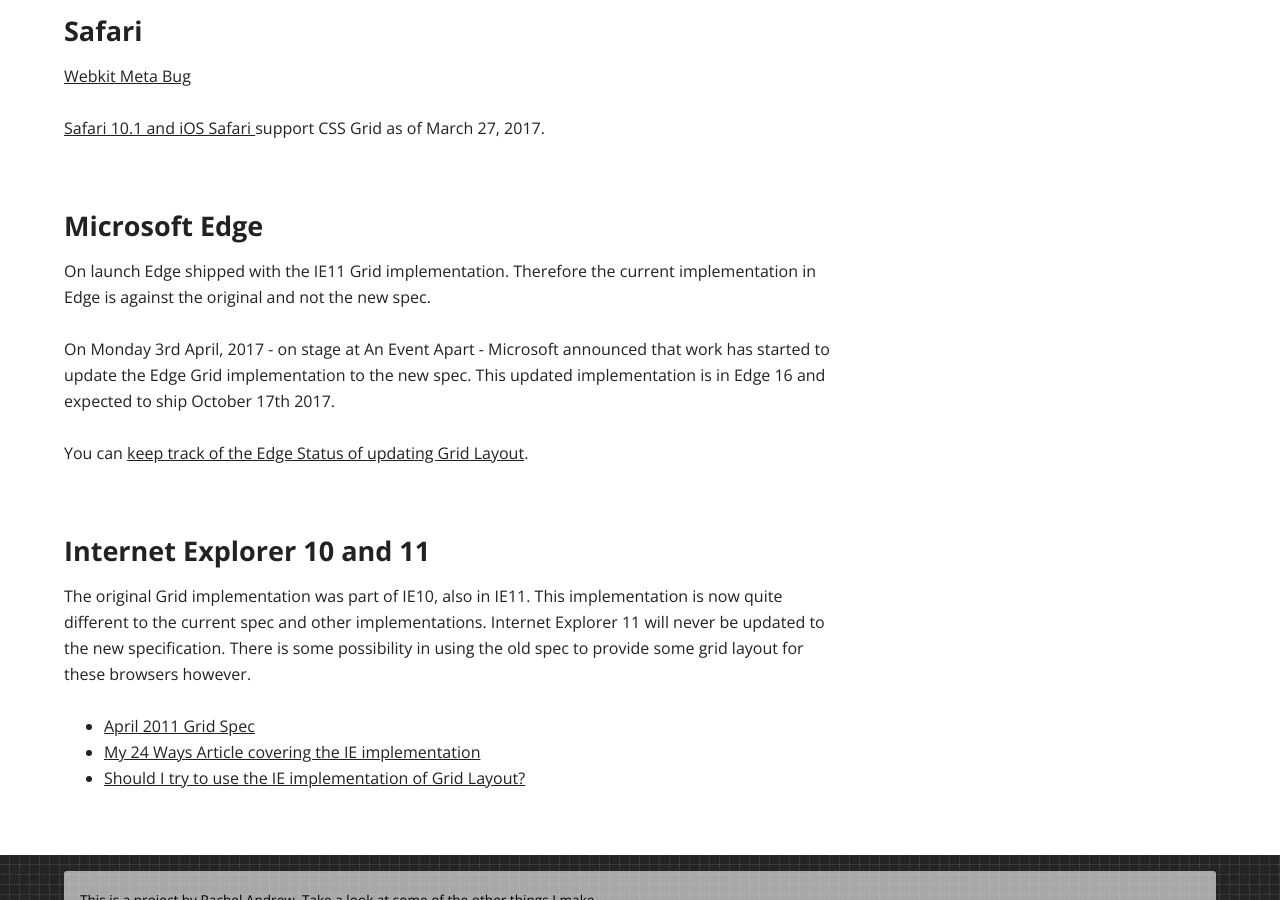
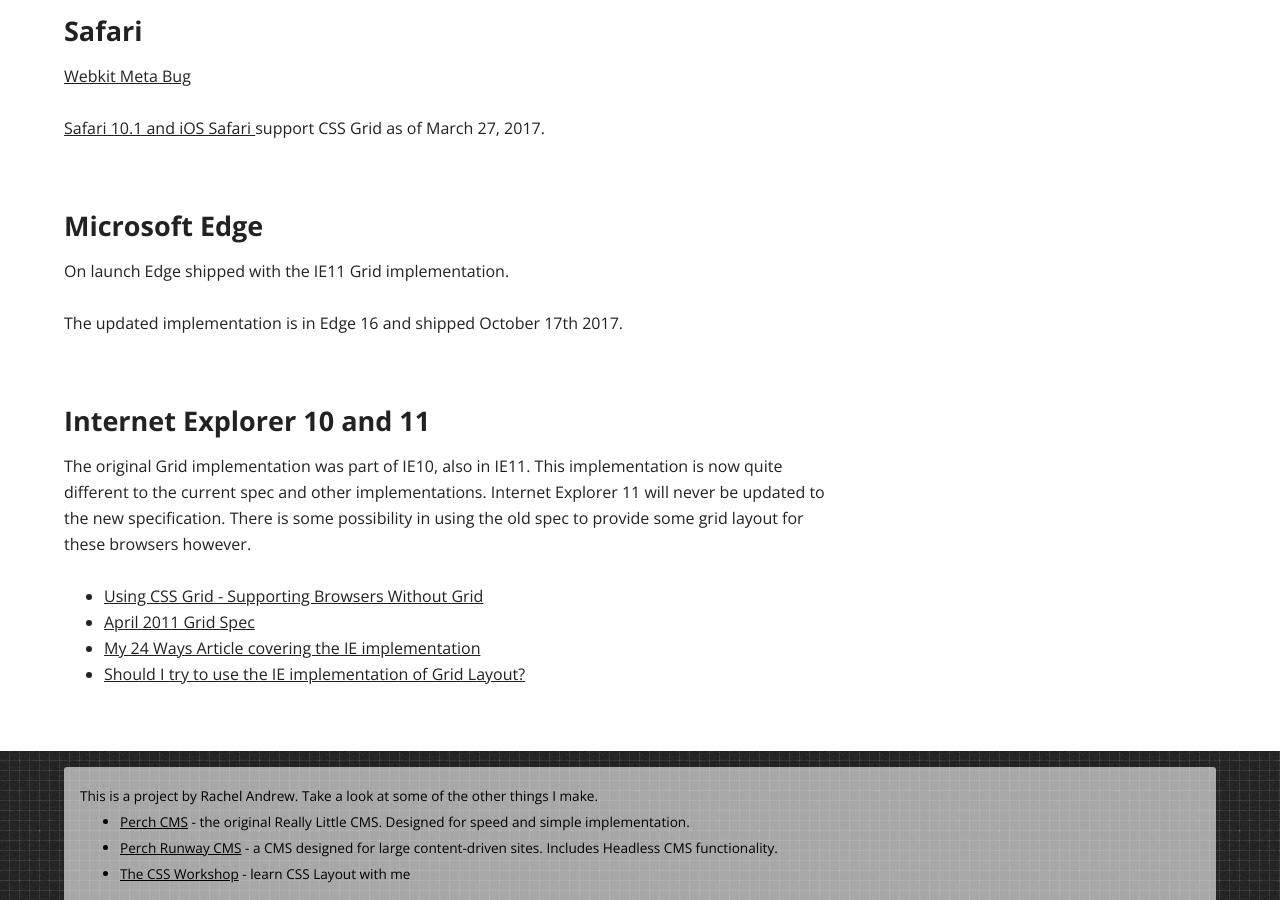
Before and after one commit to rachelandrew/grid-by-example, a Jekyll site: the page built from browsers/index.md, in a window 1280 px wide and 900 px high, scrolled down 1314 px. Built offline with Jekyll 4.4.1, drawn with Linux system fonts in a browser that asks for light colours; a script that is not in the unit is left out; comment, search, counter and statistics services are not loaded.

Commit message:
content sizing video

```diff
--- a/_layouts/learn.html
+++ b/_layouts/learn.html
@@ -170,6 +171,7 @@
           <div class="learn-article panel-box">
             <h3>Articles and blog posts</h3>
             <ul>
+              <li><a href="https://www.smashingmagazine.com/2017/11/css-grid-supporting-browsers-without-grid/">Using CSS Grid: Supporting browsers without grid</a></li>
               <li><a href="https://developer.mozilla.org/en-US/docs/Web/CSS/CSS_Grid_Layout/CSS_Grid_and_Progressive_Enhancement">MDN: CSS Grid Layout and Progressive enhancement</a></li>
               <li><a href="https://developer.mozilla.org/en-US/docs/Web/CSS/CSS_Grid_Layout/CSS_Grid_Layout_and_Accessibility">MDN: CSS Grid Layout and accessibility</a></li>
               <li><a href="https://rachelandrew.co.uk/css/cheatsheets/grid-fallbacks">Fallbacks and Overrides cheatsheet</a></li>
--- a/_layouts/video.html
+++ b/_layouts/video.html
@@ -21,8 +21,10 @@
 
       {{ content }}
 
+      <p><em>Many of these videos were produced prior to Grid landing in browsers. So there may be some references to when Grid ships or to browsers not supporting Grid yet. Grid is now available in Chrome, Firefox, Safari and Edge. Enjoy!</em></p>
+
       <div class="box">
-        <h4>Become a CSS Layout expert in 2017!</h4>
+        <h4>Become a CSS Layout expert in 2018!</h4>
         <p>I hope you like these tutorials. If this is a style of learning you enjoy then check out my <a href="https://thecssworkshop.com/?utm_source=gridbyexample&utm_content=video">CSS Layout Workshop</a>. Learn layout from the basics through to new and advanced features including flexbox, Grid, CSS Shapes and more.</p>
       </div>
 
--- a/browsers/index.md
+++ b/browsers/index.md
@@ -36,16 +36,15 @@ The Blink implementation has been carried out by Igalia, sponsored by Bloomberg.
 
 ## Microsoft Edge
 
-On launch Edge shipped with the IE11 Grid implementation. Therefore the current implementation in Edge is against the original and not the new spec.
+On launch Edge shipped with the IE11 Grid implementation.
 
-On Monday 3rd April, 2017 - on stage at An Event Apart - Microsoft announced that work has started to update the Edge Grid implementation to the new spec. This updated implementation is in Edge 16 and expected to ship October 17th 2017.
-
-You can [keep track of the Edge Status of updating Grid Layout](https://developer.microsoft.com/en-us/microsoft-edge/platform/status/gridupdate/?q=grid%20update).
+The updated implementation is in Edge 16 and shipped October 17th 2017.
 
 ## Internet Explorer 10 and 11
 
 The original Grid implementation was part of IE10, also in IE11. This implementation is now quite different to the current spec and other implementations. Internet Explorer 11 will never be updated to the new specification. There is some possibility in using the old spec to provide some grid layout for these browsers however.
 
+- [Using CSS Grid - Supporting Browsers Without Grid](https://www.smashingmagazine.com/2017/11/css-grid-supporting-browsers-without-grid/)
 - [April 2011 Grid Spec](http://www.w3.org/TR/2011/WD-css3-grid-layout-20110407/)
 - [My 24 Ways Article covering the IE implementation](http://24ways.org/2012/css3-grid-layout/)
 - [Should I try to use the IE implementation of Grid Layout?](https://rachelandrew.co.uk/archives/2016/11/26/should-i-try-to-use-the-ie-implementation-of-css-grid-layout/)
```
Also changed, not shown: other parts of _layouts/learn.html (+1 -0 lines), _video/content-sizing.md (added, +10 -0 lines).
